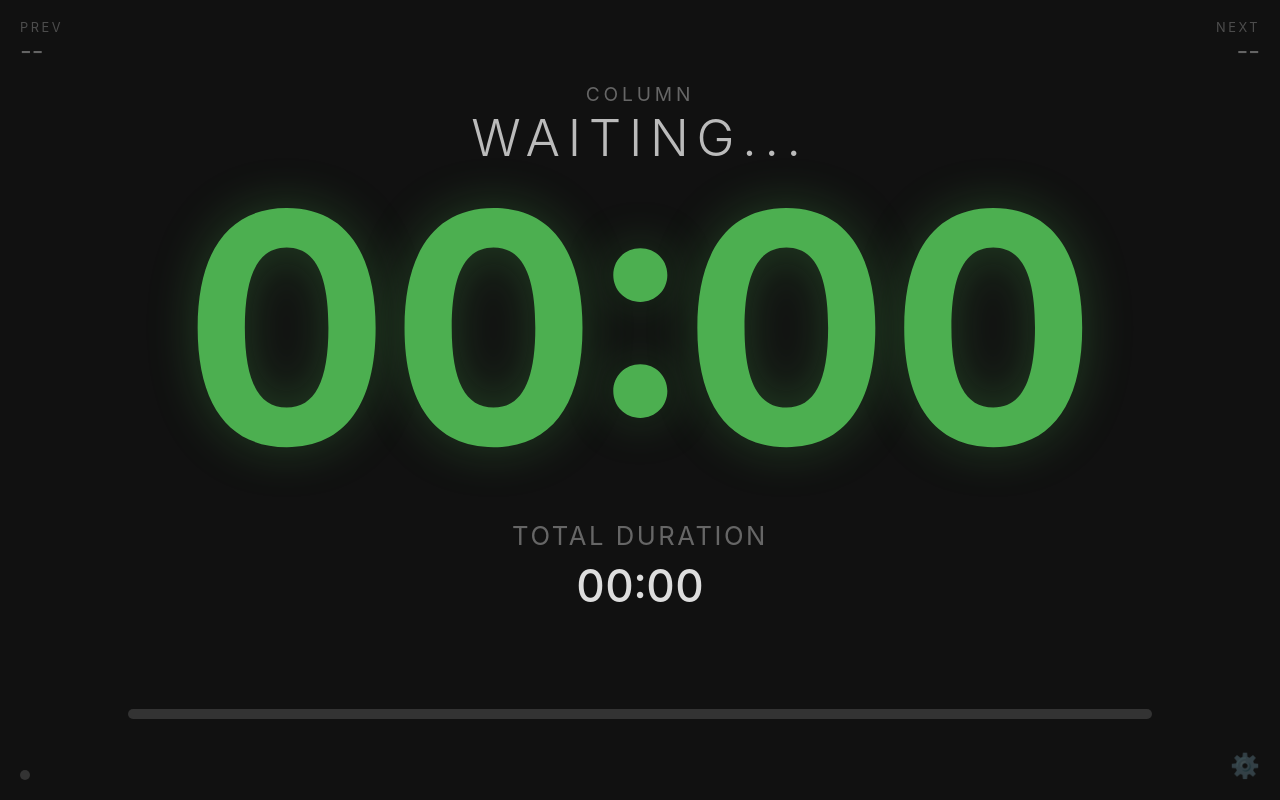
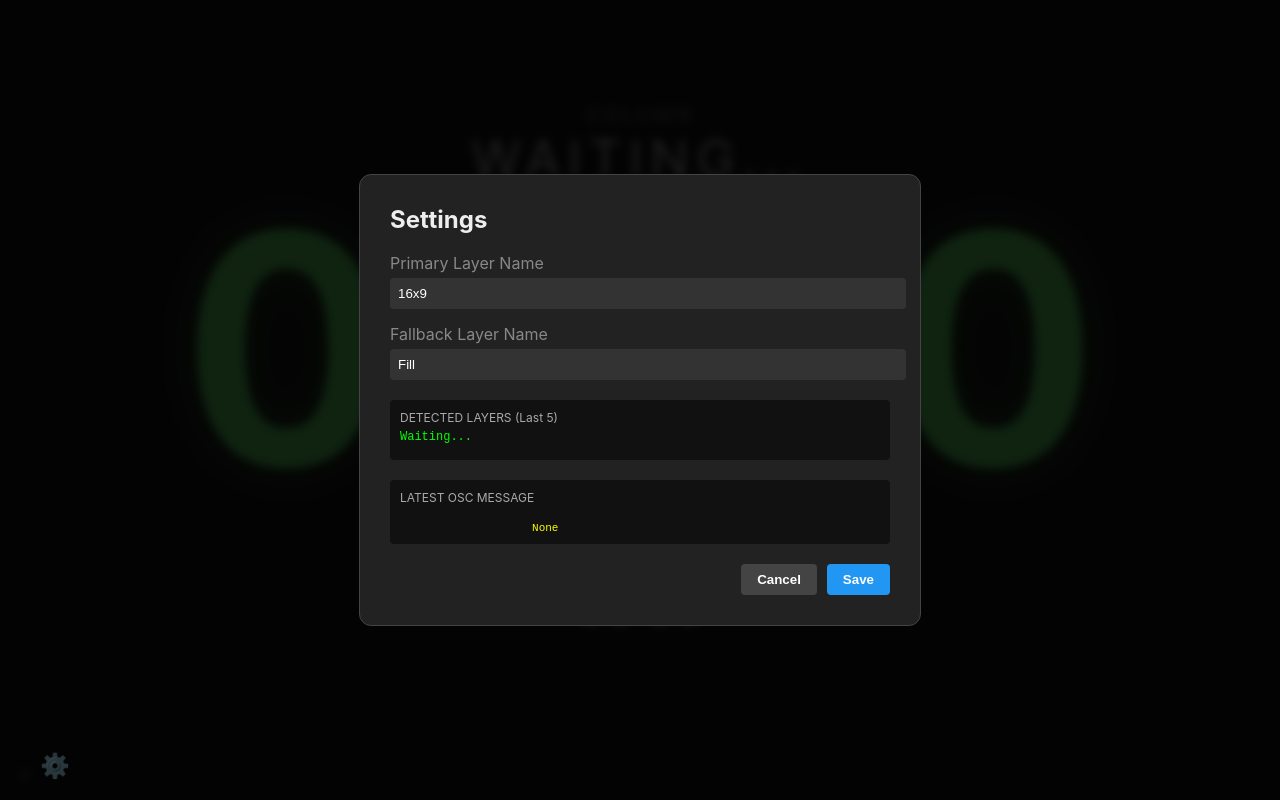
Before and after one commit to MichaelEdwards83/MilluminNetworkTimer, a website: page public/index.html in a window 1280 px wide. Both pictures are taken after a click on the element "⚙️". Drawn offline with Linux system fonts and the light colour scheme; no server answers.

Commit message:
Fix: Restored Settings Modal & Moved Gear to Bottom Left

```diff
--- a/public/index.html
+++ b/public/index.html
@@ -240,26 +240,52 @@
         </div>
     </div>
 
-    <!-- Progress Bar -->
-    <div id="progress-container">
-        <div id="progress-fill"></div>
-    </div>
+    <!-- SETTINGS MODAL -->
+    <div id="settings-modal"
+        style="display:none; position:fixed; top:0; left:0; width:100%; height:100%; background:rgba(0,0,0,0.8); z-index:100; justify-content:center; align-items:center;">
+        <div style="background:#222; padding:30px; border-radius:12px; width:500px; border:1px solid #444;">
+            <h2 style="margin-top:0;">Settings</h2>
+            <!-- Inputs -->
+            <div style="margin-bottom:15px;">
+                <label style="display:block; color:#888; margin-bottom:5px;">Primary Layer Name</label>
+                <input id="input-pri" type="text"
+                    style="width:100%; padding:8px; background:#333; border:none; color:white; border-radius:4px;"
+                    placeholder="e.g. 16x9">
+            </div>
+            <div style="margin-bottom:20px;">
+                <label style="display:block; color:#888; margin-bottom:5px;">Fallback Layer Name</label>
+                <input id="input-sec" type="text"
+                    style="width:100%; padding:8px; background:#333; border:none; color:white; border-radius:4px;"
+                    placeholder="e.g. Fill">
+            </div>
 
-    <!-- Previous Column Display (Top Left) -->
-    <div id="prev-column-container" style="position:absolute; top:20px; left:20px; text-align:left; opacity:0.7;">
-        <div class="label-small" style="font-size:1vw;">PREV</div>
-        <div id="prev-column-label" style="font-size:2vw; color:#888;">--</div>
-    </div>
+            <!-- Debug Section -->
+            <div style="margin-bottom:20px; background:#111; padding:10px; border-radius:4px;">
+                <label style="display:block; color:#aaa; font-size:12px; margin-bottom:5px;">DETECTED LAYERS (Last
+                    5)</label>
+                <div id="debug-layers" style="color:#0f0; font-family:monospace; font-size:12px; min-height:20px;">
+                    Waiting...</div>
+            </div>
 
-    <!-- Next Column Display (Top Right) -->
-    <div id="next-column-container" style="position:absolute; top:20px; right:20px; text-align:right; opacity:0.7;">
-        <div class="label-small" style="font-size:1vw;">NEXT</div>
-        <div id="next-column-label" style="font-size:2vw; color:#888;">--</div>
+            <div style="margin-bottom:20px; background:#111; padding:10px; border-radius:4px;">
+                <label style="display:block; color:#aaa; font-size:12px; margin-bottom:5px;">LATEST OSC MESSAGE</label>
+                <div id="debug-osc"
+                    style="color:#ff0; font-family:monospace; font-size:11px; white-space:pre-wrap; word-break:break-all;">
+                    None</div>
+            </div>
+
+            <div style="display:flex; justify-content:flex-end; gap:10px;">
+                <button onclick="closeSettings()"
+                    style="padding:8px 16px; background:#444; border:none; color:white; border-radius:4px; cursor:pointer;">Cancel</button>
+                <button onclick="saveSettings()"
+                    style="padding:8px 16px; background:#2196F3; border:none; color:white; border-radius:4px; cursor:pointer;">Save</button>
+            </div>
+        </div>
     </div>
 
     <!-- Settings Button (Visible) -->
     <div onclick="openSettings()"
-        style="position:absolute; bottom:20px; right:20px; cursor:pointer; opacity:0.3; font-size:24px; z-index:200;">⚙️
+        style="position:absolute; bottom:20px; left:40px; cursor:pointer; opacity:0.3; font-size:24px; z-index:200;">⚙️
     </div>
 
     <script src="socket.io.js"></script>
```
